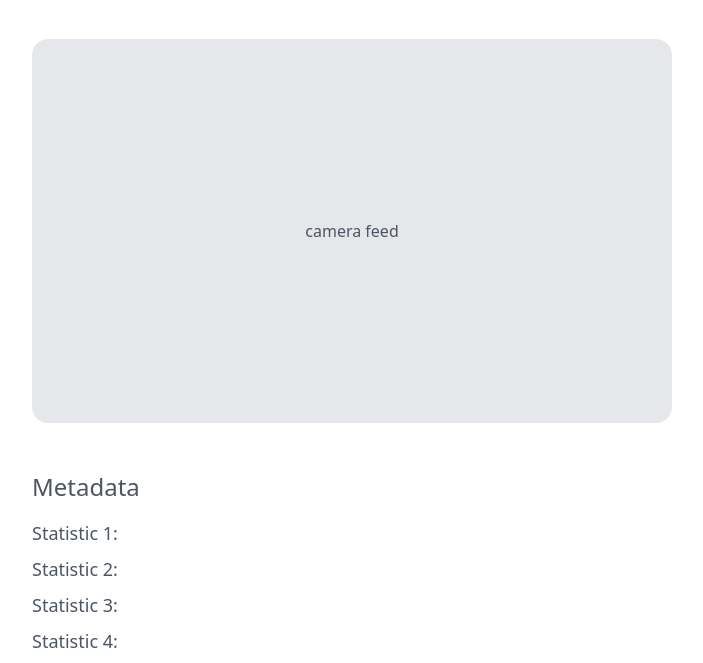
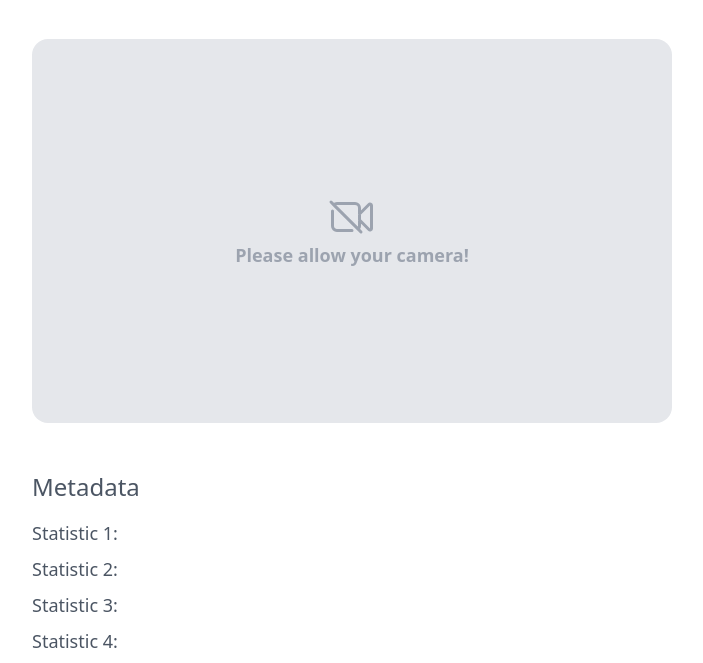
Before and after one commit to software-students-spring2024/4-containerized-app-exercise-team-ics4, a Flask app: page / in a window 1280 px wide. Shown: the part 137-800 px from the top of the page, without its empty margins (288-991 px from the left). Run offline with Flask 3, Linux system fonts and the light colour scheme; style sheets or scripts are compiled from the project's sources.

Commit message:
added live video support

```diff
--- a/web-app/templates/index.html
+++ b/web-app/templates/index.html
@@ -1,17 +1,17 @@
 <!DOCTYPE html>
 <html lang="en">
   <head>
-    <meta charset="UTF-8">
-    <meta http-equiv="X-UA-Compatible" content="IE=edge">
-    <meta name="viewport" content="width=device-width, initial-scale=1.0">
+    <meta charset="UTF-8" />
+    <meta http-equiv="X-UA-Compatible" content="IE=edge" />
+    <meta name="viewport" content="width=device-width, initial-scale=1.0" />
     <title>Project 4 - Group ICS</title>
-    <link rel="stylesheet" href="{{url_for('static',filename='dist/css/output.css')}}">
+    <link
+      rel="stylesheet"
+      href="{{url_for('static',filename='dist/css/output.css')}}"
+    />
   </head>
   <body>
-
-
     <div class="container mx-auto my-12 max-w-screen-sm grid gap-y-12">
-
       <!-- header -->
       <div class="grid gap-y-2">
         <h1 class="text-blue-600 text-4xl">Project 4</h1>
@@ -19,10 +19,42 @@
       </div>
 
       <!-- camera feed -->
-        <div class="bg-gray-200 rounded-2xl h-96 w-full">
-            <div class="grid place-content-center h-full w-full">
-                <h1 class="text-gray-600">camera feed</h1>
+      <div
+        class="bg-gray-200 rounded-2xl h-96 w-full overflow-hidden"
+        id="allow-camera-placeholder"
+      >
+        <div class="grid place-content-center h-full items-center">
+          <div class="flex flex-col items-center">
+            <svg
+              xmlns="http://www.w3.org/2000/svg"
+              fill="none"
+              viewBox="0 0 24 24"
+              stroke-width="1.5"
+              stroke="currentColor"
+              class="w-12 h-12 stroke-gray-400"
+            >
+              <path
+                stroke-linecap="round"
+                stroke-linejoin="round"
+                d="m15.75 10.5 4.72-4.72a.75.75 0 0 1 1.28.53v11.38a.75.75 0 0 1-1.28.53l-4.72-4.72M12 18.75H4.5a2.25 2.25 0 0 1-2.25-2.25V9m12.841 9.091L16.5 19.5m-1.409-1.409c.407-.407.659-.97.659-1.591v-9a2.25 2.25 0 0 0-2.25-2.25h-9c-.621 0-1.184.252-1.591.659m12.182 12.182L2.909 5.909M1.5 4.5l1.409 1.409"
+              />
+            </svg>
+
+            <h1 class="text-lg text-gray-400 font-semibold">
+              Please allow your camera!
+            </h1>
           </div>
+        </div>
+      </div>
+      <div
+        class="hidden static h-96 w-full z-100 rounded-2xl overflow-hidden"
+        id="webcam-container"
+      >
+        <div class="absolute mt-4 ml-4 dot flex flex-row items-center">
+          <h1 class="mr-1 text-red-500">•</h1>
+          <h1 class="font-mono text-white">live feed</h1>
+        </div>
+        <video class="" autoplay="true" id="webcam"></video>
       </div>
 
       <!-- metadata -->
@@ -33,8 +65,46 @@
         <h1 class="text-gray-600 text-lg">Statistic 3:</h1>
         <h1 class="text-gray-600 text-lg">Statistic 4:</h1>
       </div>
-
     </div>
-
   </body>
 </html>
+
+<script>
+  var video = document.querySelector("#webcam");
+
+  if (navigator.mediaDevices.getUserMedia) {
+    navigator.mediaDevices
+      .getUserMedia({ video: true })
+      .then(function (stream) {
+        video.srcObject = stream;
+
+        // hide text
+        var element = document.getElementById("allow-camera-placeholder");
+        element.classList.add("hidden");
+
+        // show video
+        var element = document.getElementById("webcam-container");
+        element.classList.remove("hidden");
+      })
+      .catch(function (err0r) {
+        console.log("Something went wrong!");
+      });
+  }
+</script>
+
+<style>
+  @keyframes blink {
+    0% {
+      opacity: 0;
+    }
+    50% {
+      opacity: 1;
+    }
+    100% {
+      opacity: 0;
+    }
+  }
+  .dot {
+    animation: blink 2s infinite;
+  }
+</style>
```
Lines whose indentation alone changed are shown as unchanged.
